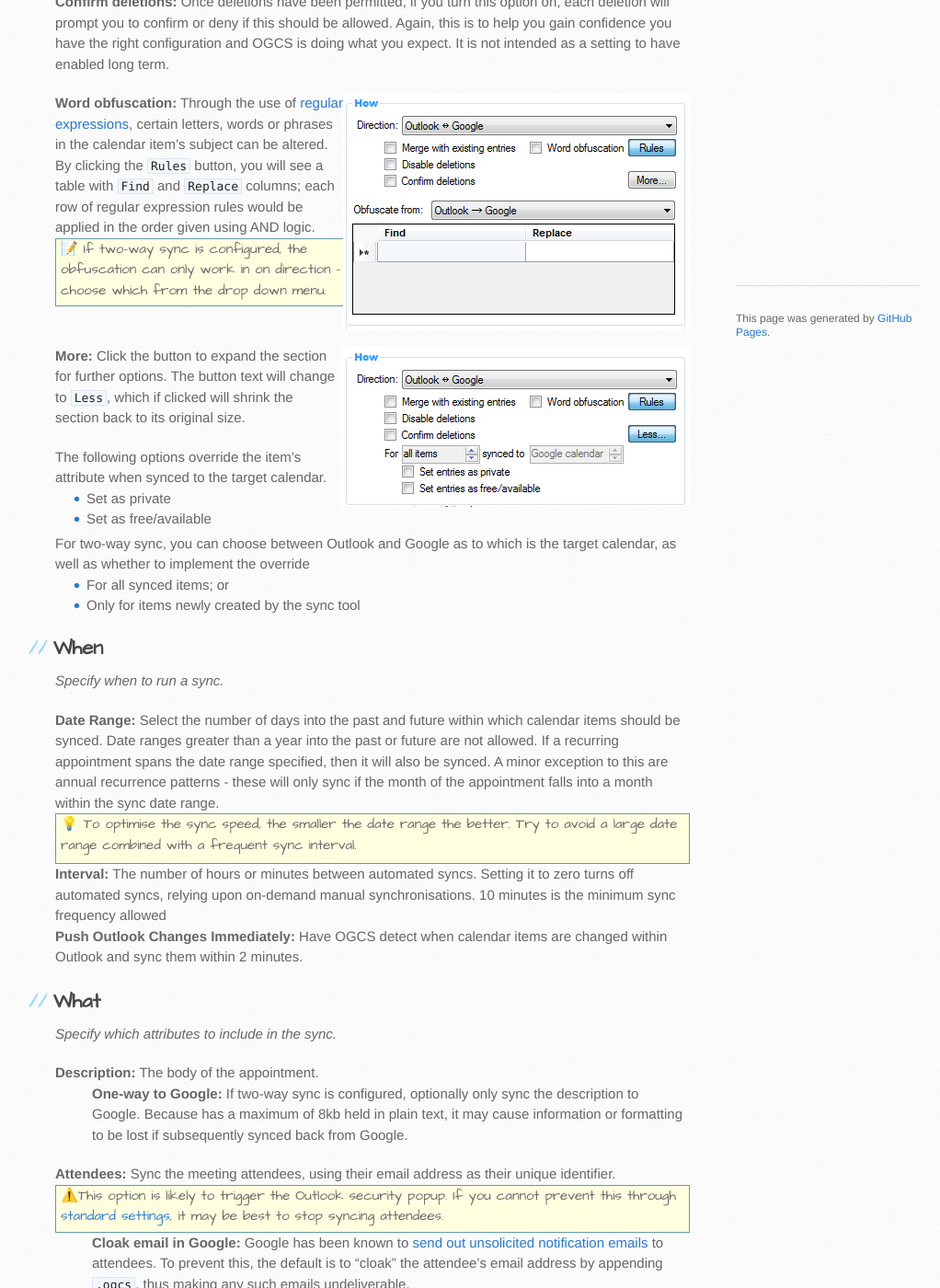
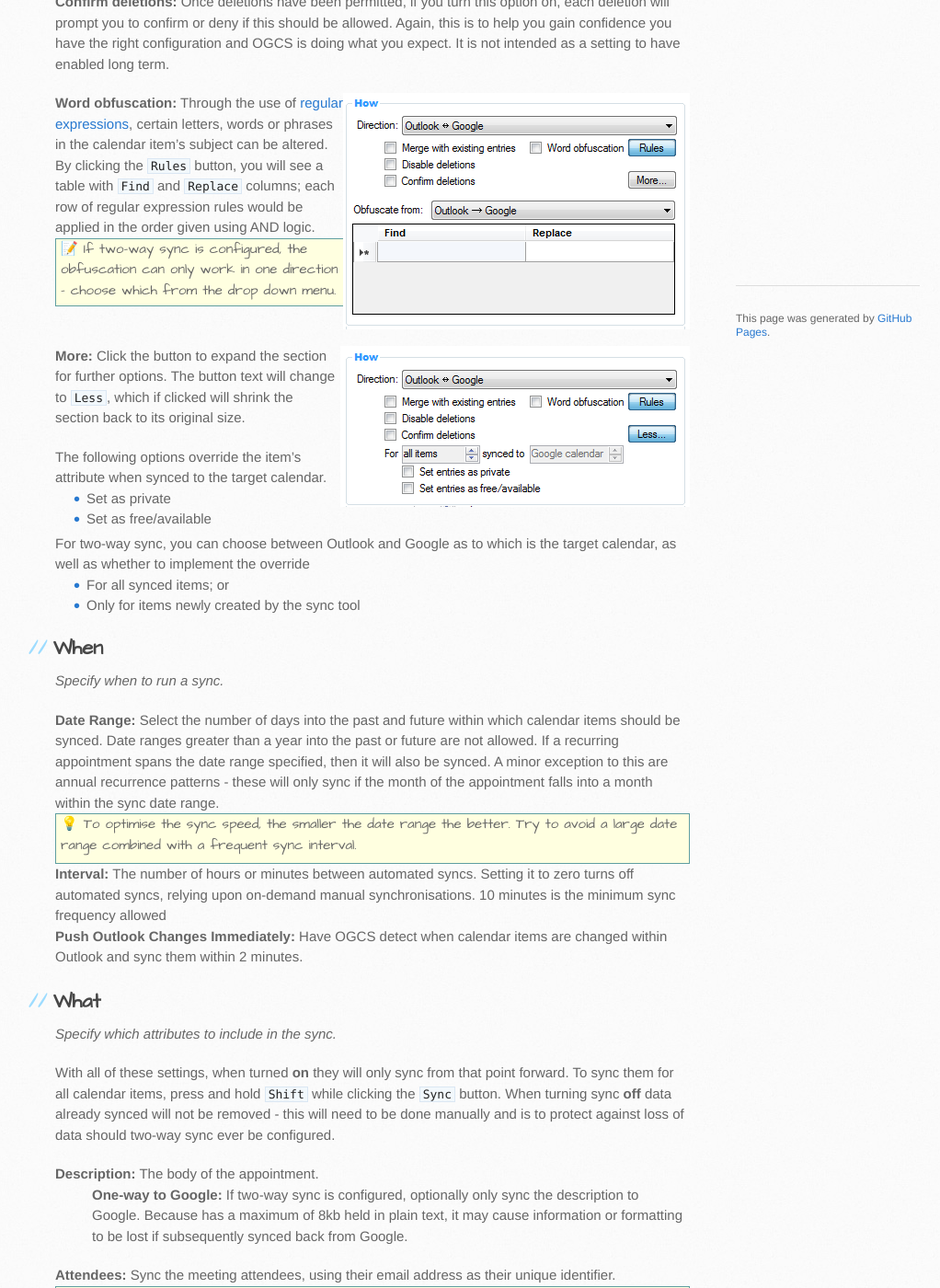
Before and after one commit to phw198/OutlookGoogleCalendarSync, a Jekyll site: the page built from guide/syncoptions.md, in a window 1280 px wide and 1400 px high, scrolled down 1385 px. Shown: the whole window at 92% size, without its empty margins (110-1132 px from the left). Built offline with Jekyll 4.4.1, drawn with Linux system fonts in a browser that asks for light colours; emoji names are drawn with the system emoji font; our own code applies the rules of GitHub Pages for plain Markdown files.

Commit message:
Clarify what (un)checking "What" attributes does.

```diff
--- a/guide/syncoptions.md
+++ b/guide/syncoptions.md
@@ -16,7 +16,7 @@ These next configuration items help you manage what should happen with items tha
 
 <img src="options-how-regex.png" alt="Word Obfuscation Screenshot" align="right" />
 **Word obfuscation:** Through the use of [regular expressions](https://www.regular-expressions.info), certain letters, words or phrases in the calendar item’s subject can be altered. By clicking the `Rules` button, you will see a table with `Find` and `Replace` columns; each row of regular expression rules would be applied in the order given using AND logic.
-<div class="tip">:memo: If two-way sync is configured, the obfuscation can only work in on direction - choose which from the drop down menu.</div>
+<div class="tip">:memo: If two-way sync is configured, the obfuscation can only work in one direction - choose which from the drop down menu.</div>
 <br/>
 
 <img src="options-how-more.png" alt="More Options Screenshot" align="right" />
@@ -52,6 +52,8 @@ Setting it to zero turns off automated syncs, relying upon on-demand manual sync
 
 _Specify which attributes to include in the sync._
 
+With all of these settings, when turned **on** they will only sync from that point forward. To sync them for all calendar items, press and hold `Shift` while clicking the `Sync` button. When turning sync **off** data already synced will not be removed - this will need to be done manually and is to protect against loss of data should two-way sync ever be configured.
+
 **Description:** The body of the appointment.
 <p style="margin-left:40px; margin-top:-20px"><b>One-way to Google:</b> If two-way sync is configured, optionally only sync the description to Google. Because has a maximum of 8kb held in plain text, it may cause information or formatting to be lost if subsequently synced back from Google.</p>
 
```
Also changed, not shown: guide/sync.md (+1 -1 lines).
